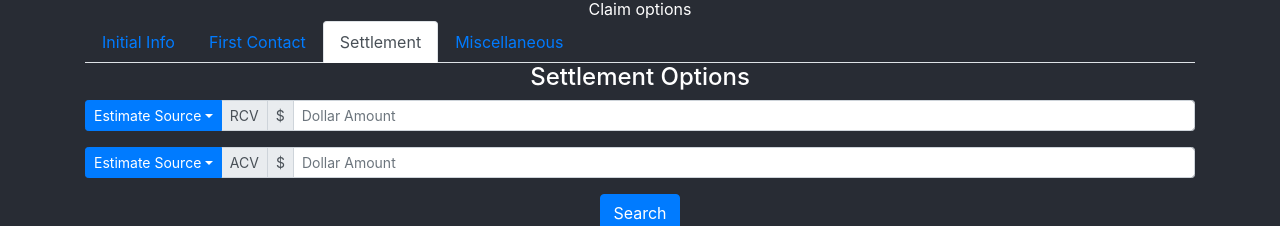
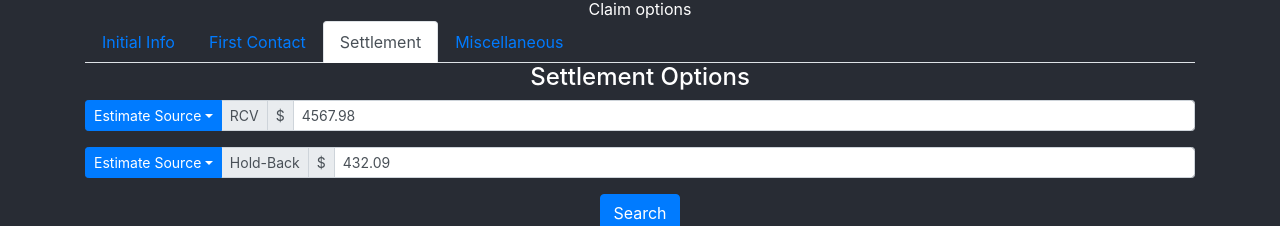
Before and after one commit to glennneiger/claim-tools, a React (Create React App) app in the folder claim-tools/: page / in a window 1280 px wide. Shown: the part 365-591 px from the top of the page. Built offline with nearby package versions, Linux system fonts and the light colour scheme.

Commit message:
linked formik in settlement comp

```diff
--- a/claim-tools/src/comp/Settlement.js
+++ b/claim-tools/src/comp/Settlement.js
@@ -11,7 +11,8 @@ import { Formik } from 'formik';
 import * as yup from 'yup';
 
 const schema = yup.object({
-    claimNumber: yup.string().required(),
+    rcv: yup.number().required(),
+    depreciation: yup.number().required(),
 });
 class Settlement extends Component {
     state = {
@@ -32,12 +33,13 @@ class Settlement extends Component {
                     onSubmit={(values, { setSubmitting }) => {
                         setTimeout(() => {
                             alert(JSON.stringify(values, null, 2)); //alert set to verify text submissions
-                            this.updateCurrentClaimNumber(values.claimNumber);
+                            //this.updateCurrentClaimNumber(values.claimNumber);
                             setSubmitting(false);
                         }, 400);
                     }}
                     initialValues={{
-                        claimNumber: 'F0689987'
+                        rcv: '4567.98',
+                        depreciation: '432.09'
                     }}
                 >
                 {({
@@ -53,7 +55,10 @@ class Settlement extends Component {
                         onSubmit={ handleSubmit }
                     >
                     <h4>Settlement Options</h4>
-                    <InputGroup className="mb-3" size='sm' >
+                    <InputGroup
+                        className="mb-3"
+                        size='sm'
+                        >
                         <DropdownButton
                         as={InputGroup.Prepend}
                         //variant="outline-secondary"
@@ -68,8 +73,14 @@ class Settlement extends Component {
                             <InputGroup.Text>$</InputGroup.Text>
                     </InputGroup.Prepend>
                         <FormControl
+                            aria-label="Amount (to the nearest dollar)"
+                            type="number"
                             placeholder="Dollar Amount"
-                            aria-label="Amount (to the nearest dollar)"
+                            name="rcv"
+                            value={ values.rcv }
+                            onChange={ handleChange }
+                            onBlur={ handleBlur }
+                            isValid={ touched.rcv && !errors.rcv }
                         />
                     </InputGroup>
                     <InputGroup className="mb-3" size='sm'>
@@ -83,12 +94,18 @@ class Settlement extends Component {
                         <Dropdown.Item href="#">Builder Consultant</Dropdown.Item>
                     </DropdownButton>
                     <InputGroup.Prepend>
-                            <InputGroup.Text>ACV</InputGroup.Text>
+                            <InputGroup.Text>Hold-Back</InputGroup.Text>
                             <InputGroup.Text>$</InputGroup.Text>
                     </InputGroup.Prepend>
                         <FormControl
-                            placeholder="Dollar Amount"
                             aria-label="Amount (to the nearest dollar)"
+                            type="number"
+                            placeholder="Depreciation Hold-Back"
+                            name="depreciation"
+                            value={ values.depreciation }
+                            onChange={ handleChange }
+                            onBlur={ handleBlur }
+                            isValid={ touched.depreciation && !errors.depreciation }
                         />
                     </InputGroup>
                         <Button variant="primary" type="submit">
```
